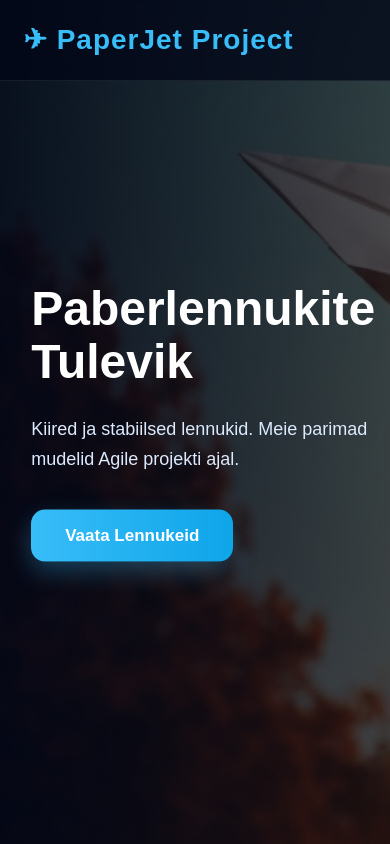
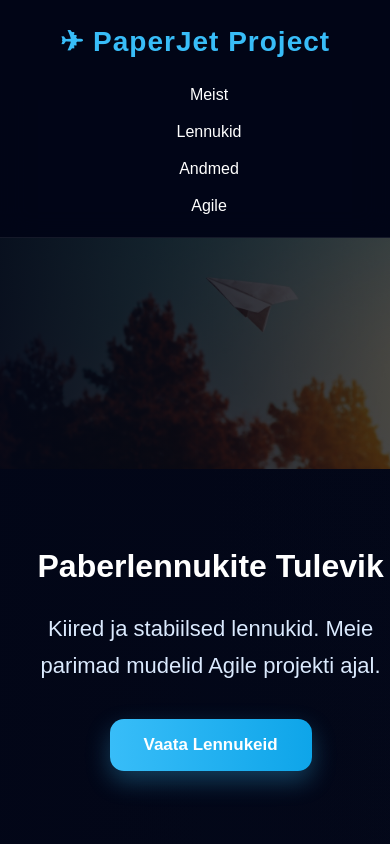
Before and after one commit to painkiller102k/PaperJet, a plain HTML site: page index.html in a window 390 px wide. Shown: the top 844 px of the page. Drawn offline with Linux system fonts and the light colour scheme.

Commit message:
Css faili muudamine ja me tegime adaptiivne mobilli disain

```diff
--- a/style.css
+++ b/style.css
@@ -291,41 +291,53 @@ footer p{
     color:#94a3b8;
 }
 
-/* MOBILE */
+/* MOBILE  ADAPTEERIMINE*/
 
-@media(max-width:900px){
+@media (max-width: 768px) {
 
     header{
-        padding:16px 6%;
+        flex-direction: column;
+        gap: 15px;
+        position: relative;
     }
 
     nav{
-        display:none;
+        display: flex;
+        flex-direction: column;
+        align-items: center;
+        gap: 10px;
     }
 
-    .hero h1{
-        font-size:48px;
+    .hero{
+        flex-direction: column;
+        text-align: center;
     }
 
-    .hero p{
-        font-size:18px;
+    .hero img{
+        width: 100%;
+        height: auto;
+    }
+
+    .hero-text h1{
+        font-size: 32px;
+    }
+
+    .plane-grid,
+    .specs-grid{
+        grid-template-columns: 1fr;
     }
 
     .about-container{
-        flex-direction:column;
+        flex-direction: column;
     }
 
     .about-container img{
-        width:100%;
-        height:250px;
+        width: 100%;
     }
 
-    .gallery img{
-        width:100%;
-    }
-
-    .slider{
-        height:260px;
+    footer{
+        text-align: center;
+        padding: 20px;
     }
 
 }
```
